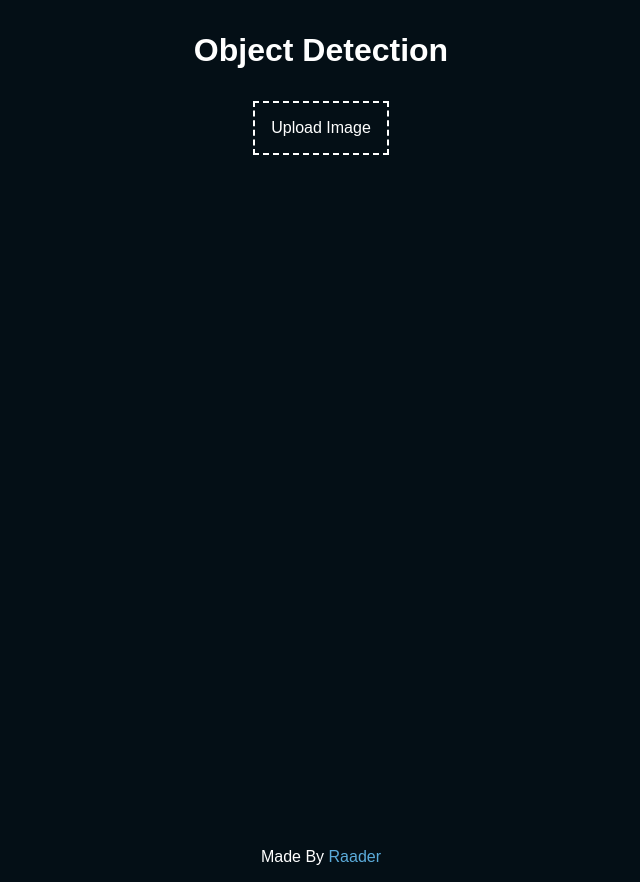
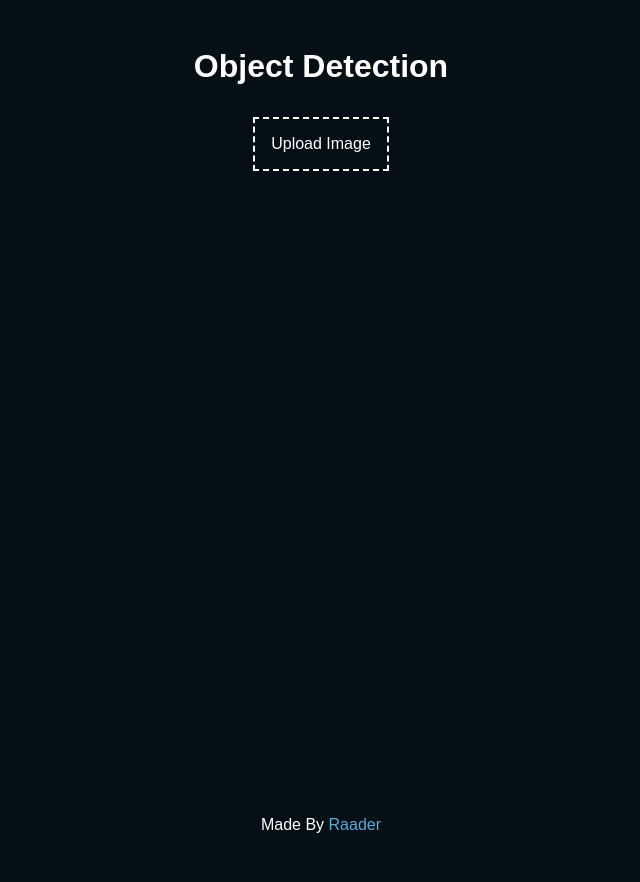
Before and after one commit to Raader/object-detection, a Next.js app: page / in a window 1280 px wide. Shown: the whole page, without its empty margins (319-959 px from the left). After the commit the page ends 850 px from the top, so only its background shows below. Built offline with nearby package versions, Linux system fonts and the light colour scheme.

Commit message:
Fix again

```diff
--- a/pages/index.js
+++ b/pages/index.js
@@ -19,7 +19,7 @@ export default function Home() {
 
   return (
     <>
-      <div style={{ height: "100vh" }}>
+      <div style={{ height: "100vh", width: "100%", padding: "1rem" }}>
         <h1>Object Detection</h1>
         <div className="header">
           <ImageInput
```
